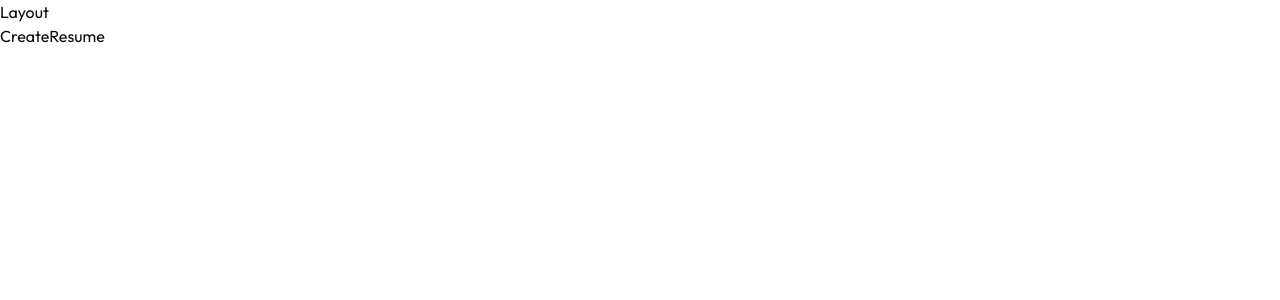
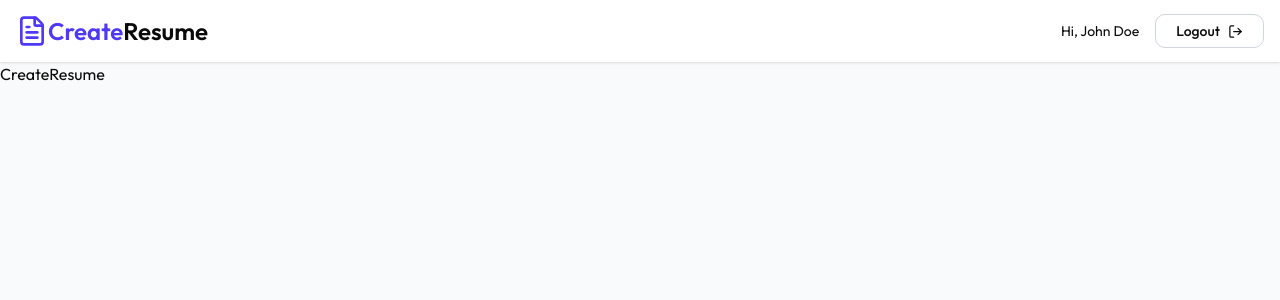
Before and after one commit to Osas706/create-resume, a React (Vite) app in the folder frontend/: page /app/create-resume/1 in a window 1280 px wide. Shown: the top 300 px of the page. Built offline with nearby package versions, Linux system fonts and the light colour scheme; the HTML template or start-up script is replaced by a standard one.

Commit message:
Layout Page & Navbar component

```diff
--- /dev/null
+++ b/frontend/src/features/dashboard/Navbar.jsx
@@ -0,0 +1,44 @@
+import { FileText, LogOut } from "lucide-react";
+import React from "react";
+import { Link, useNavigate } from "react-router-dom";
+
+function Navbar() {
+  const user = {
+    name: "John Doe",
+    email: "doe@gmail.com"
+  };
+
+  const navigate = useNavigate();
+  const logout = async () => {
+    navigate("/");
+  };
+
+  return (
+    <div className="shadow bg-white">
+      <nav className="flex items-center justify-between max-w-7xl mx-auto px-4 py-3.5">
+        <Link
+          to={"/"}
+          className="text-xl md:text-2xl font-semibold flex items-center "
+        >
+          <span className="flex items-center text-indigo-600">
+            <FileText className="w-6 h-6 md:w-8 md:h-8" />
+            Create{" "}
+          </span>
+          Resume
+        </Link>
+
+        <div className="flex items-center gap-4 text-sm">
+          <p className="max-sm:hidden">Hi, {user?.name}</p>
+          <button
+            onClick={logout}
+            className="flex items-center gap-2 bg-white hover:bg-slate-50 border border-gray-300 px-5 py-1.5 rounded-lg font-medium active:scale-95 transition-all hover:shadow-sm"
+          >
+            Logout <LogOut size={15} />
+          </button>
+        </div>
+      </nav>
+    </div>
+  );
+}
+
+export default Navbar;
--- a/frontend/src/pages/Layout.jsx
+++ b/frontend/src/pages/Layout.jsx
@@ -1,12 +1,12 @@
 import React from "react";
 import { Outlet } from "react-router-dom";
+import Navbar from "../features/dashboard/Navbar";
 
 function Layout() {
   return (
-    <div className="">
-      Layout
-
-      <div className="">
+    <div>
+      <div className="min-h-screen bg-gray-50">
+        <Navbar />
         <Outlet />
       </div>
     </div>
```
